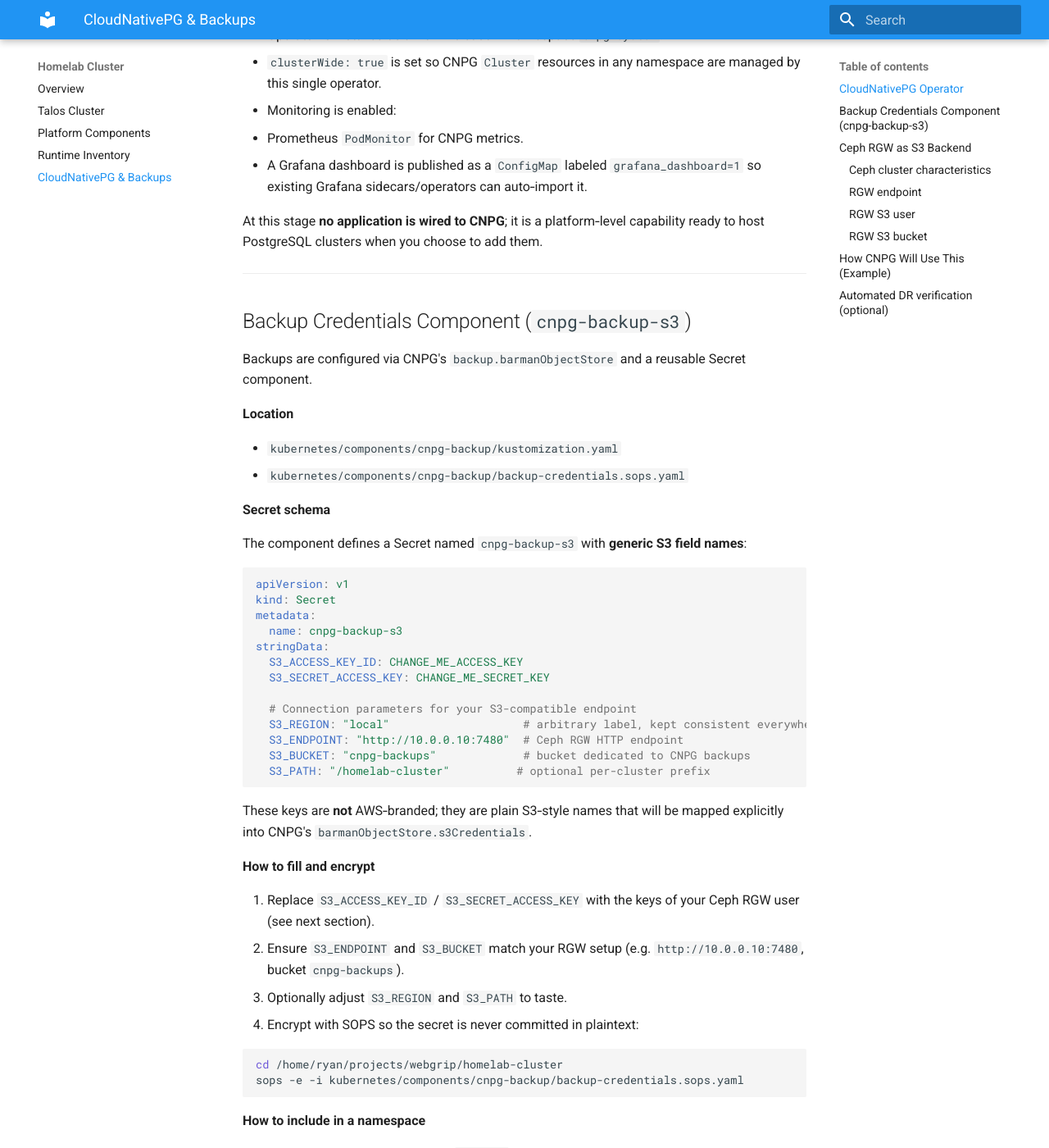
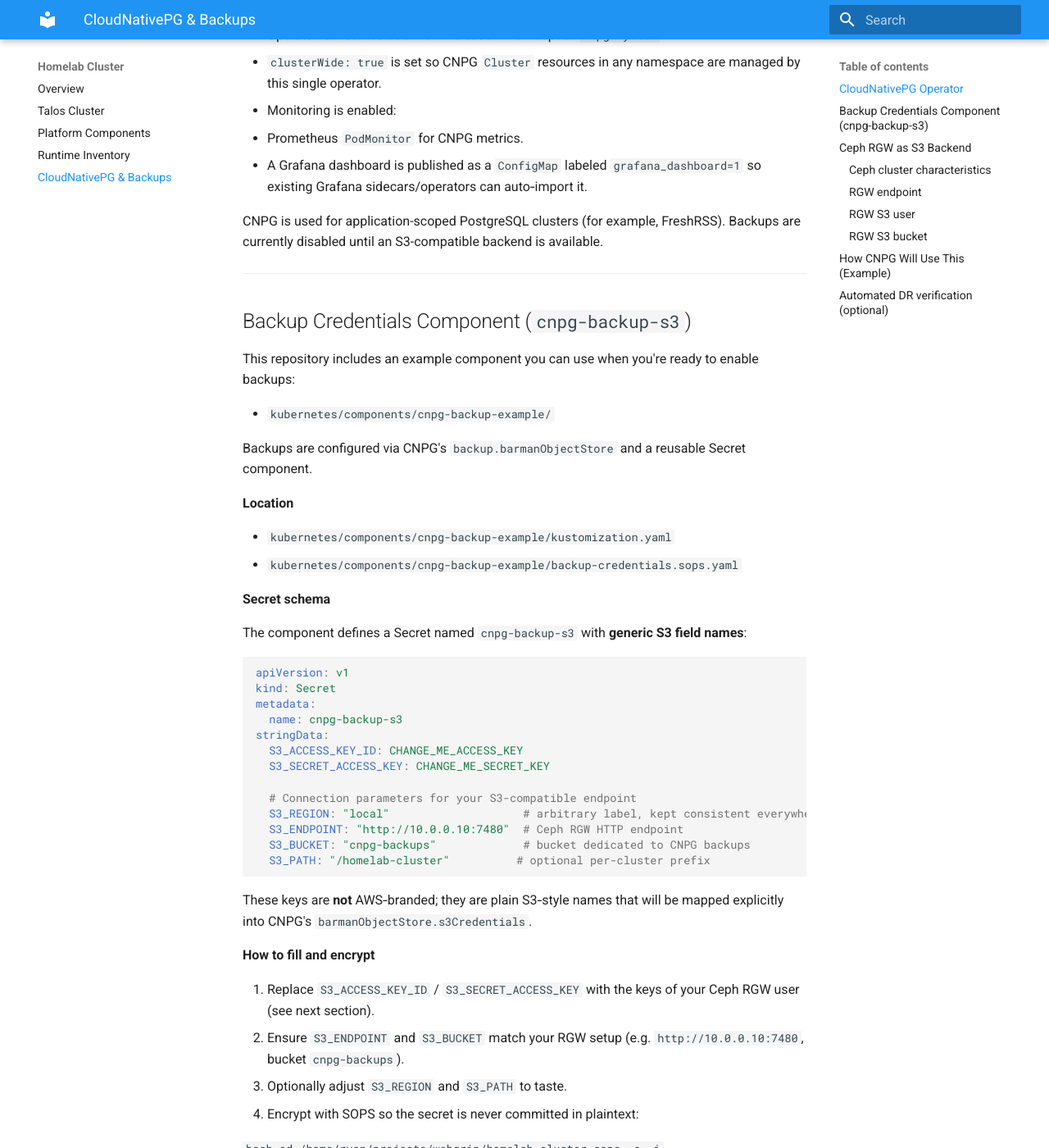
Before and after one commit to webgrip/homelab-cluster, an MkDocs documentation site: the page built from docs/techdocs/docs/cnpg-backups.md, in a window 1280 px wide and 1400 px high, scrolled down 763 px. Shown: the whole window at 82% size. Built offline with MkDocs 1.6.1 and Material for MkDocs 9.7.7, drawn with Linux system fonts in a browser that asks for light colours; some of the changed text lies outside the part shown.

Commit message:
fix(cnpg): removed backup and added example for later use

````diff
--- a/docs/techdocs/docs/cnpg-backups.md
+++ b/docs/techdocs/docs/cnpg-backups.md
@@ -26,18 +26,22 @@
   - Prometheus `PodMonitor` for CNPG metrics.
   - A Grafana dashboard is published as a `ConfigMap` labeled `grafana_dashboard=1` so existing Grafana sidecars/operators can auto‑import it.
 
-At this stage **no application is wired to CNPG**; it is a platform‑level capability ready to host PostgreSQL clusters when you choose to add them.
+CNPG is used for application-scoped PostgreSQL clusters (for example, FreshRSS). Backups are currently disabled until an S3-compatible backend is available.
 
 ---
 
 ## Backup Credentials Component (`cnpg-backup-s3`)
 
+This repository includes an example component you can use when you're ready to enable backups:
+
+- `kubernetes/components/cnpg-backup-example/`
+
 Backups are configured via CNPG's `backup.barmanObjectStore` and a reusable Secret component.
 
 **Location**
 
-- `kubernetes/components/cnpg-backup/kustomization.yaml`
-- `kubernetes/components/cnpg-backup/backup-credentials.sops.yaml`
+- `kubernetes/components/cnpg-backup-example/kustomization.yaml`
+- `kubernetes/components/cnpg-backup-example/backup-credentials.sops.yaml`
 
 **Secret schema**
 
@@ -70,7 +74,7 @@
 
    ```bash
    cd /home/ryan/projects/webgrip/homelab-cluster
-   sops -e -i kubernetes/components/cnpg-backup/backup-credentials.sops.yaml
+  sops -e -i kubernetes/components/cnpg-backup-example/backup-credentials.sops.yaml
    ```
 
 **How to include in a namespace**
@@ -84,7 +88,7 @@
 namespace: my-app-namespace
 components:
   - ../../components/sops
-  - ../../components/cnpg-backup   # adds cnpg-backup-s3 Secret to this namespace
+  - ../../components/cnpg-backup-example   # adds cnpg-backup-s3 Secret to this namespace
 resources:
   - namespace.yaml
   - my-app/ks.yaml
````
Also changed, not shown: 4 other files.
